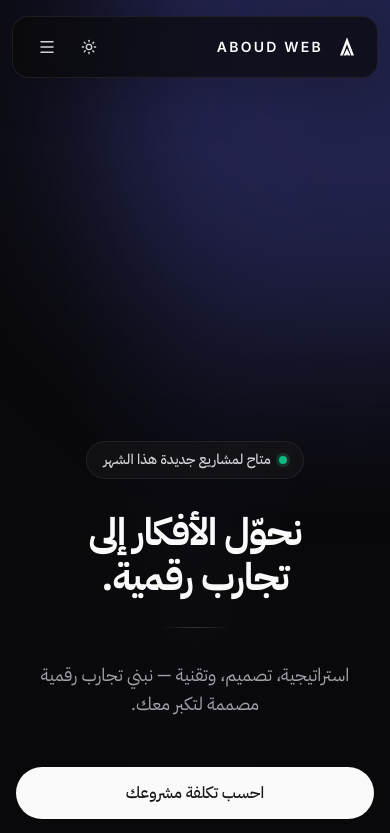
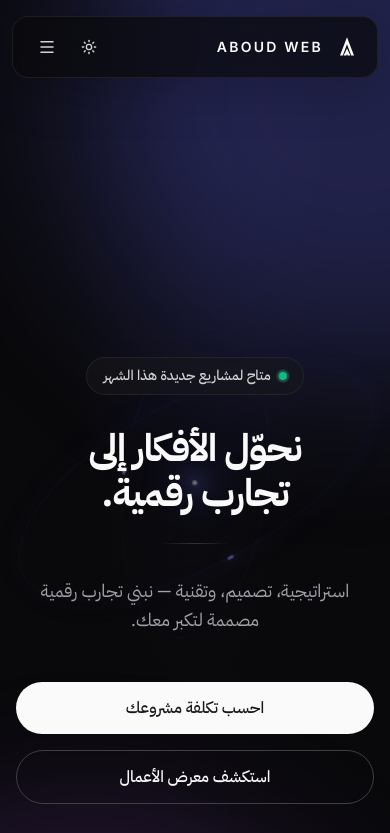
Before and after one commit to 963abod/aboudweb, a React (Vite) app: page / in a window 390 px wide. Shown: the top 833 px of the page. Built offline with nearby package versions, Linux system fonts and the light colour scheme; no server answers; the database is empty.

Commit message:
Style animated orbital hero visual

```diff
--- a/src/index.css
+++ b/src/index.css
@@ -92,3 +92,28 @@
 @media(prefers-reduced-motion:reduce){
   .story-step,.story-stage-number,.story-step-line span{transition:none}
 }
+
+
+/* Animated hero orbital system */
+.hero-orbit-system{position:absolute;left:50%;top:47%;width:min(760px,92vw);aspect-ratio:1;transform:translate(-50%,-50%);z-index:-1;pointer-events:none;opacity:.72}
+.hero-orbit{position:absolute;inset:10%;border:1px solid rgba(99,102,241,.18);border-radius:50%;animation:heroOrbitSpin 18s linear infinite}
+.hero-orbit-a{transform:rotate(28deg) scaleY(.42);box-shadow:0 0 60px rgba(99,102,241,.08)}
+.hero-orbit-b{inset:18%;transform:rotate(-42deg) scaleY(.58);border-color:rgba(168,85,247,.16);animation-duration:24s;animation-direction:reverse}
+.hero-orbit span{position:absolute;left:50%;top:-5px;width:9px;height:9px;border-radius:50%;background:currentColor;box-shadow:0 0 22px currentColor}
+.hero-orbit-a span{color:#818cf8}
+.hero-orbit-b span{color:#c084fc}
+.hero-orbit-core{position:absolute;left:50%;top:50%;width:150px;height:150px;transform:translate(-50%,-50%);display:grid;place-items:center}
+.hero-core-glow{position:absolute;inset:0;border-radius:50%;background:radial-gradient(circle,rgba(99,102,241,.25),transparent 68%);filter:blur(12px);animation:heroCorePulse 3.5s ease-in-out infinite}
+.hero-core-dot{width:5px;height:5px;border-radius:50%;background:#fff;box-shadow:0 0 18px 5px rgba(129,140,248,.7);animation:heroCorePulse 3.5s ease-in-out infinite}
+.hero-premium>*:not(.hero-orbit-system):not(.hero-grid):not(.hero-orb):not(.absolute){position:relative;z-index:2}
+@keyframes heroOrbitSpin{to{transform:rotate(388deg) scaleY(.42)}}
+@keyframes heroCorePulse{0%,100%{transform:scale(.82);opacity:.65}50%{transform:scale(1.15);opacity:1}}
+@media(max-width:640px){
+  .hero-premium{min-height:130vh}
+  .hero-orbit-system{width:125vw;top:44%;opacity:.5}
+  .hero-orbit-core{width:110px;height:110px}
+  .hero-orbit span{width:7px;height:7px}
+}
+@media(prefers-reduced-motion:reduce){
+  .hero-orbit,.hero-core-glow,.hero-core-dot{animation:none}
+}
```
